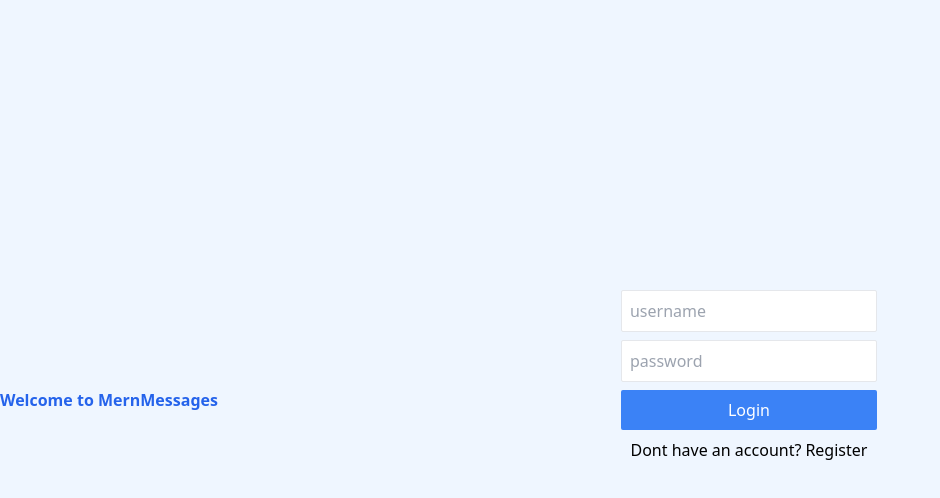
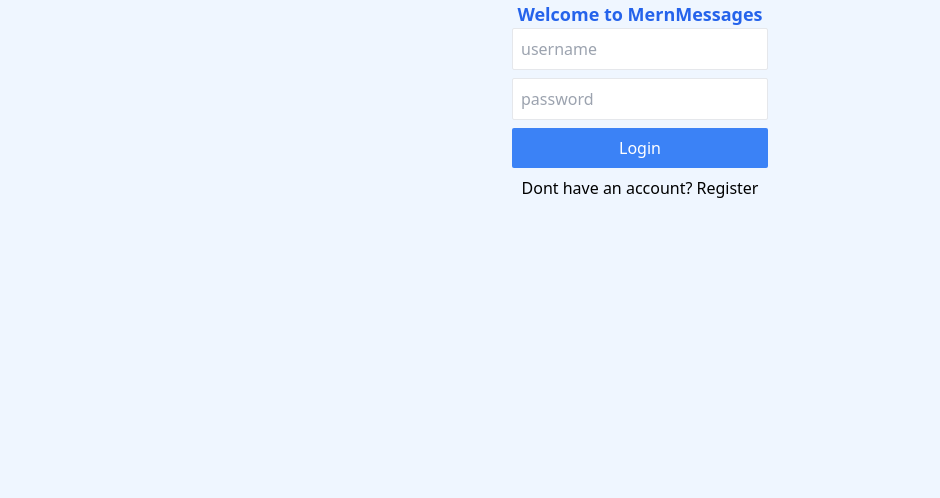
Before and after one commit to EliCodes-UX/TOP-messagingApp, a React (Vite) app in the folder client/: page / in a window 1280 px wide. Shown: the top 498 px of the page, without its empty margins (0-940 px from the left). Built offline with nearby package versions, Linux system fonts and the light colour scheme; no server answers.

Commit message:
more tailwind changes

```diff
--- a/client/src/RegisterAndLoginForm.jsx
+++ b/client/src/RegisterAndLoginForm.jsx
@@ -15,8 +15,10 @@ export default function RegisterAndLoginForm() {
     setId(data.id);
   }
   return (
-    <div className='bg-blue-50 h-screen flex items-center'>
-      <h1 className='text-blue-600 font-bold'>Welcome to MernMessages</h1>
+    <div className='bg-blue-50 h-screen flex flex-col items-center'>
+      <h1 className='text-blue-600 font-bold text-lg'>
+        Welcome to MernMessages
+      </h1>
       <form className='w-64 mx-auto mb-12' onSubmit={handleSubmit}>
         <input
           value={username}
```
Also changed, not shown: 4 other files (tests, documents, lock files or other folders).
